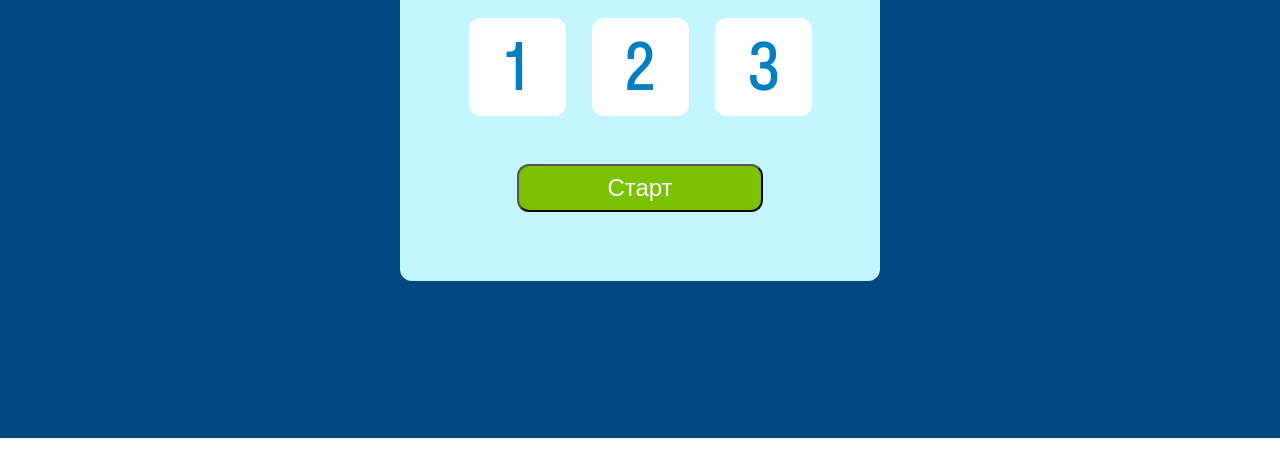
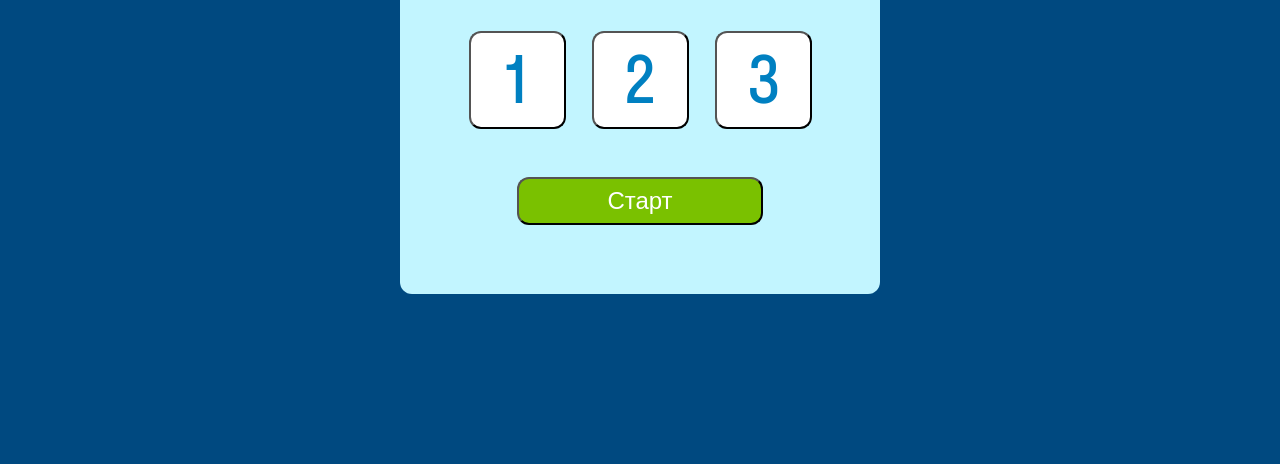
Before and after one commit to Aleksey8622/card_game, a plain HTML site: page index.html in a window 1280 px wide. Shown: the part 336-800 px from the top of the page. Drawn offline with Linux system fonts and the light colour scheme; files whose address does not match are found by name.

Commit message:
Перенес разметку и сделал класс на кнопки выбора сложности

```diff
--- a/index.html
+++ b/index.html
@@ -9,27 +9,19 @@
     <title>Document</title>
 </head>
 
-<body>
-    <div class="container center">
+<body class="center">
+    <div class="container">
         <div class="box">
             <div class="title">Выбери сложность</div>
             <div class="radio-toolbar">
-                <div class="radio-button">
-                    <input type="radio" id="radio1" name="radios" value="radio1">
-                    <label for="radio1">1</label>
-                </div>
-                <div class="radio-button">
-                    <input type="radio" id="radio2" name="radios" value="radio2">
-                    <label for="radio2">2</label>
-                </div>
-                <div class="radio-button">
-                    <input type="radio" id="radio3" name="radios" value="radio3">
-                    <label for="radio3">3</label>
-                </div>
+                <!-- <button class="radio-button">1</button>
+                <button class="radio-button">2</button>
+                <button class="radio-button">3</button> -->
             </div>
             <button class="button-start">Старт</button>
         </div>
     </div>
 </body>
 <script type="module" src="./module/main.js"></script>
+
 </html>
--- a/module/main.js
+++ b/module/main.js
@@ -1,7 +1,35 @@
-const conteinerElement = document.querySelector("container");
+const conteinerElement = document.querySelector(".container");
+let gameLavel = ""
+
 
 function getRender() {
 
-    const blokHtml =
+    let blokHtml = `        <div class="box">
+    <div class="title">Выбери сложность</div>
+    <div class="radio-toolbar">
+        <button class="radio-button">1</button>
+        <button class="radio-button">2</button>
+        <button class="radio-button">3</button>
+    </div>
+    <button class="button-start">Старт</button>
+</div>`
 
+    conteinerElement.innerHTML = blokHtml
+
+    const buttonElements = document.querySelectorAll(".radio-button");
+    const buttonStart = document.querySelector(".buttonStart");
+
+    for (const buttonElement of buttonElements) {
+        buttonElement.addEventListener('click', () => {
+            if (buttonElement.classList.contains("color")) {
+                buttonElement.classList.remove("color")
+            } else {
+                buttonElement.classList.add("color")
+            }
+            console.log("hello");
+        })
+    }
 }
+
+
+getRender()
--- a/style.css
+++ b/style.css
@@ -17,6 +17,10 @@ a {
 
 body {
     font-family: "StratosSkyeng", sans-serif;
+    background: #004980;
+    height: 100vh;
+    display: flex;
+
 
 }
 
@@ -31,7 +35,9 @@ body {
     align-items: center;
     padding-top: 158px;
     padding-bottom: 157px;
-    background: #004980;
+
+
+
 
 }
 
@@ -74,11 +80,8 @@ body {
 
 
 .radio-button {
-    display: flex;
     width: 97px;
     height: 98px;
-    flex-direction: column;
-    justify-content: center;
     flex-shrink: 0;
     color: #0080C1;
     text-align: center;
@@ -111,3 +114,7 @@ body {
     background: var(--salad-60, #7AC100);
 
 }
+
+.color {
+    background: #7AC100;
+}
```
Also changed, not shown: 1 other file.
